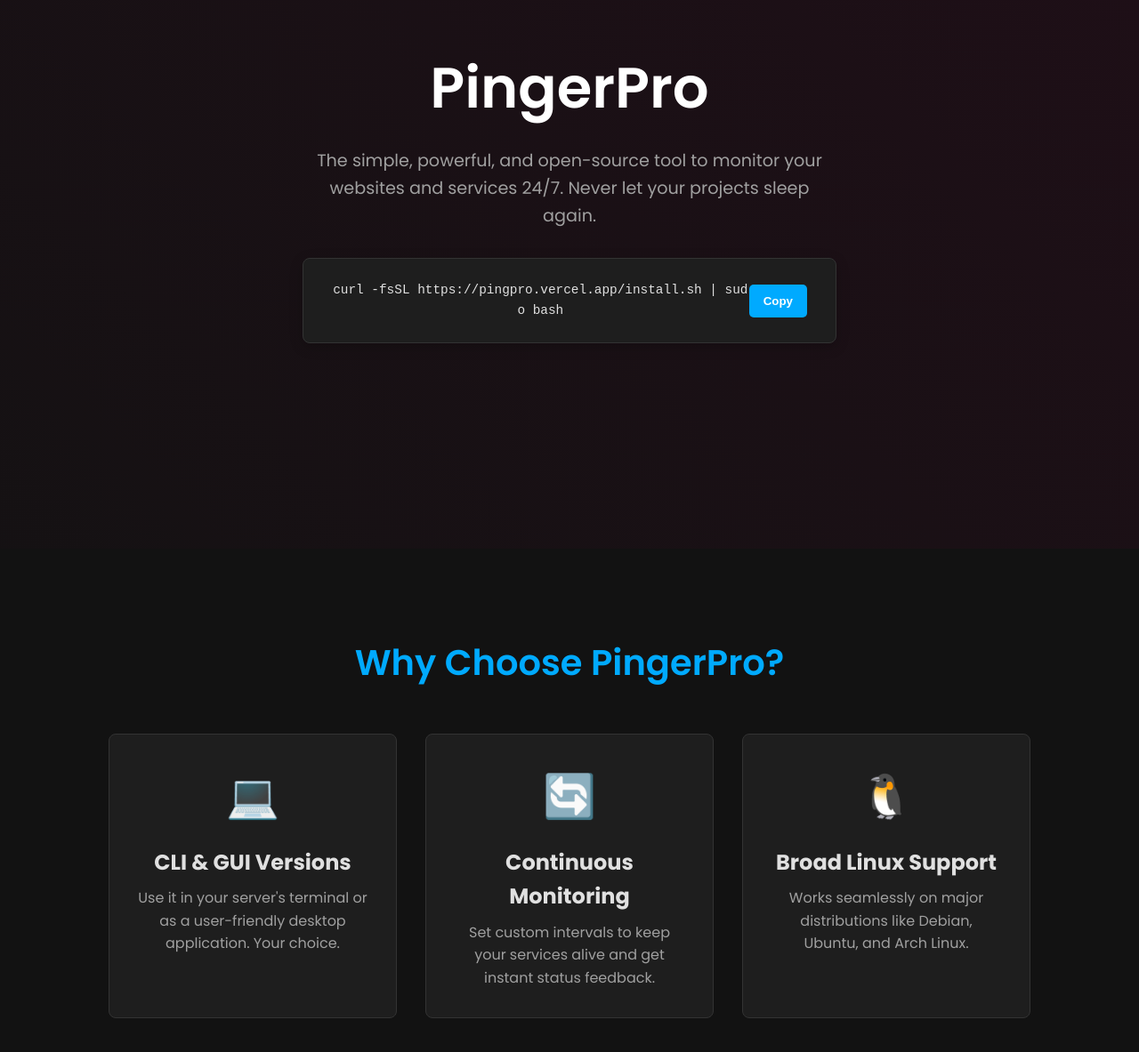
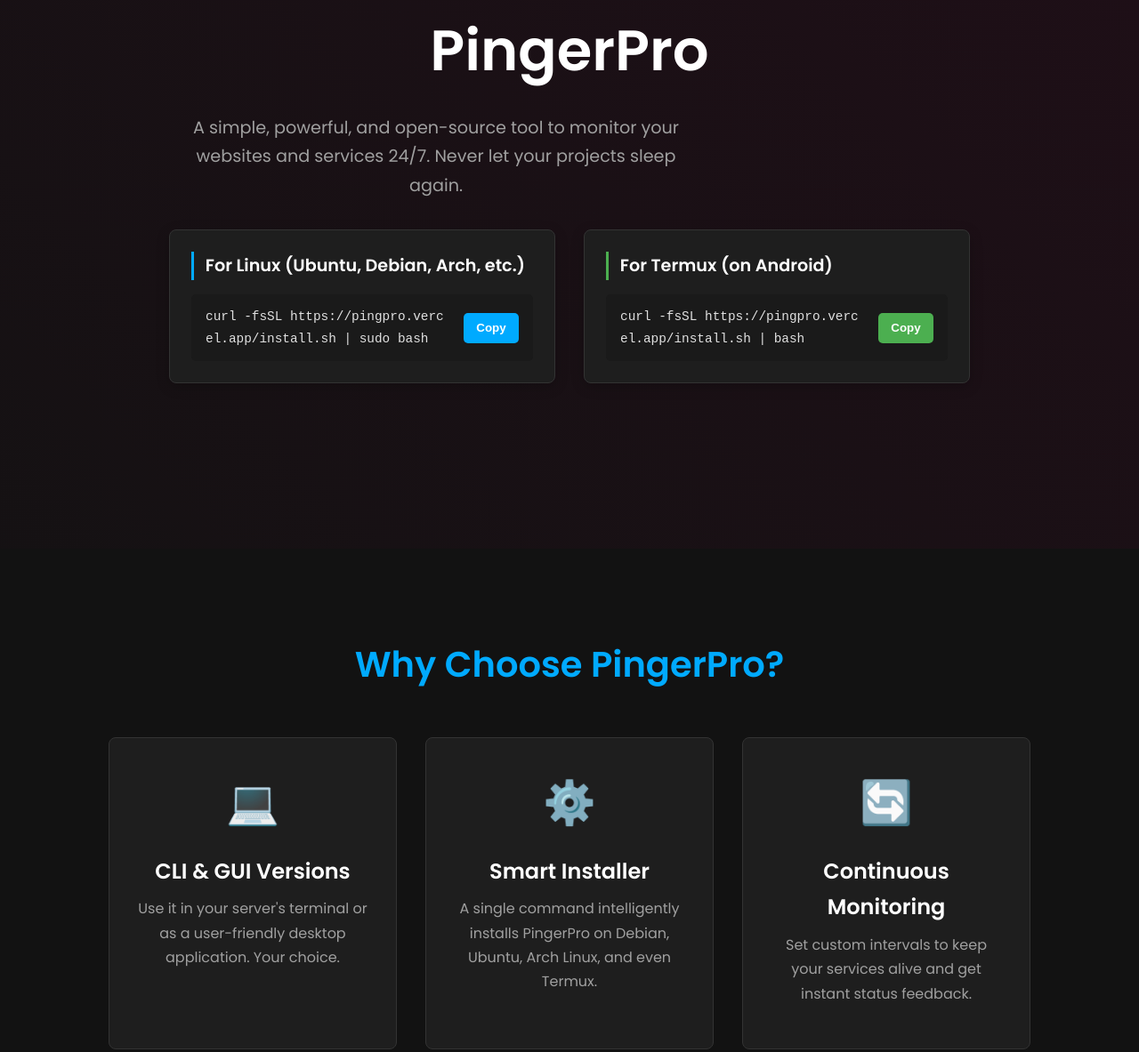
Before and after one commit to THECODERSKYT/PingPro, a plain HTML site: page index.html in a window 1280 px wide. Shown: the part 183-1366 px from the top of the page at 89% size. Drawn offline with Linux system fonts and the light colour scheme.

Commit message:
Update index.html

```diff
--- a/index.html
+++ b/index.html
@@ -3,219 +3,158 @@
 <head>
     <meta charset="UTF-8">
     <meta name="viewport" content="width=device-width, initial-scale=1.0">
-    <title>PingerPro - Your Ultimate Website Monitoring Tool</title>
+    <title>PingerPro - Simple & Powerful Website Monitoring</title>
 
-    <!-- CSS और JavaScript सब कुछ इसी फ़ाइल में है -->
     <style>
-        /* --- गूगल फ़ॉन्ट --- */
         @import url('https://fonts.googleapis.com/css2?family=Poppins:wght@300;400;600;700&display=swap');
-
-        /* --- CSS वेरिएबल्स (रंग बदलने के लिए) --- */
         :root {
             --bg-dark: #121212;
             --bg-light: #1e1e1e;
             --primary-color: #00aaff;
+            --termux-color: #4caf50; /* Termux के लिए हरा रंग */
             --text-light: #e0e0e0;
             --text-dark: #a0a0a0;
             --border-color: #333333;
+            --code-bg: #1a1a1a;
         }
-
-        /* --- बेसिक स्टाइलिंग --- */
-        * {
-            margin: 0;
-            padding: 0;
-            box-sizing: border-box;
-        }
-
-        html {
-            scroll-behavior: smooth;
-        }
-
+        * { margin: 0; padding: 0; box-sizing: border-box; }
+        html { scroll-behavior: smooth; }
         body {
             font-family: 'Poppins', sans-serif;
             background-color: var(--bg-dark);
             color: var(--text-light);
-            line-height: 1.6;
+            line-height: 1.7;
         }
-
-        .container {
-            max-width: 1100px;
-            margin: auto;
-            padding: 0 2rem;
-        }
-
-        h1, h2 {
-            font-weight: 600;
-            color: white;
-        }
-
-        h2 {
-            font-size: 2.5rem;
-            text-align: center;
-            margin-bottom: 1rem;
-            color: var(--primary-color);
-        }
-
-        p {
-            color: var(--text-dark);
-        }
-
-        /* --- हेडर और हीरो सेक्शन --- */
+        .container { max-width: 1100px; margin: auto; padding: 0 2rem; }
+        h1, h2, h3 { font-weight: 600; color: white; }
+        h2 { font-size: 2.5rem; text-align: center; margin-bottom: 1rem; color: var(--primary-color); }
+        p { color: var(--text-dark); margin-bottom: 1rem; }
         .hero {
-            height: 100vh;
+            min-height: 100vh;
             display: flex;
             flex-direction: column;
             justify-content: center;
             align-items: center;
             text-align: center;
-            padding: 0 1rem;
+            padding: 2rem 1rem;
             position: relative;
             overflow: hidden;
         }
-
-        /* बैकग्राउंड एनिमेशन */
         .hero::before {
-            content: '';
-            position: absolute;
-            top: 0; left: 0; right: 0; bottom: 0;
+            content: ''; position: absolute; top: 0; left: 0; right: 0; bottom: 0;
             background: linear-gradient(45deg, #0d1a26, #121212, #260d1a);
             background-size: 400% 400%;
-            animation: gradientAnimation 15s ease infinite;
-            z-index: -1;
+            animation: gradientAnimation 15s ease infinite; z-index: -1;
         }
+        @keyframes gradientAnimation { 0% { background-position: 0% 50%; } 50% { background-position: 100% 50%; } 100% { background-position: 0% 50%; } }
+        .hero h1 { font-size: 4rem; margin-bottom: 1rem; }
+        .hero .subtitle { font-size: 1.2rem; max-width: 600px; margin-bottom: 2rem; color: var(--text-dark); }
 
-        @keyframes gradientAnimation {
-            0% { background-position: 0% 50%; }
-            50% { background-position: 100% 50%; }
-            100% { background-position: 0% 50%; }
+        /* --- नया इंस्टॉलेशन ऑप्शंस --- */
+        .install-options {
+            display: flex;
+            gap: 2rem;
+            justify-content: center;
+            flex-wrap: wrap;
+            width: 100%;
+            max-width: 900px;
         }
-
-        .hero h1 {
-            font-size: 4rem;
-            margin-bottom: 1rem;
-        }
-
-        .hero p {
-            font-size: 1.2rem;
-            max-width: 600px;
-            margin-bottom: 2rem;
-        }
-
-        /* --- इंस्टॉलेशन कोड बॉक्स --- */
         .install-box {
             background-color: var(--bg-light);
             border: 1px solid var(--border-color);
             border-radius: 8px;
-            padding: 1.5rem 2rem;
+            padding: 1.5rem;
+            flex: 1;
+            min-width: 300px;
+            text-align: left;
+            box-shadow: 0 4px 15px rgba(0, 0, 0, 0.2);
+        }
+        .install-box h3 {
+            font-size: 1.2rem;
+            margin-bottom: 1rem;
+            border-left: 3px solid var(--primary-color);
+            padding-left: 0.8rem;
+        }
+        .install-box.termux h3 {
+            border-left-color: var(--termux-color);
+        }
+        .command-line {
+            background: var(--code-bg);
+            padding: 0.8rem 1rem;
+            border-radius: 5px;
             display: flex;
             align-items: center;
             justify-content: space-between;
-            max-width: 600px;
-            width: 100%;
-            box-shadow: 0 4px 15px rgba(0, 0, 0, 0.2);
         }
-
-        .install-box code {
+        .command-line code {
             font-family: 'Courier New', Courier, monospace;
             color: var(--text-light);
             font-size: 0.9rem;
             word-break: break-all;
         }
-
         .copy-btn {
-            background: var(--primary-color);
-            color: white;
-            border: none;
-            padding: 0.7rem 1rem;
-            border-radius: 5px;
-            cursor: pointer;
-            font-weight: 600;
-            transition: background-color 0.3s ease;
+            background: var(--primary-color); color: white; border: none; padding: 0.6rem 0.9rem;
+            border-radius: 5px; cursor: pointer; font-weight: 600; transition: background-color 0.3s ease;
+            margin-left: 1rem; flex-shrink: 0;
         }
-        .copy-btn:hover {
-            background: #0088cc;
+        .copy-btn:hover { background: #0088cc; }
+        .install-box.termux .copy-btn {
+            background: var(--termux-color);
+        }
+        .install-box.termux .copy-btn:hover {
+            background: #3e8e41;
         }
 
-        /* --- सेक्शन्स की स्टाइलिंग --- */
-        .section {
-            padding: 6rem 0;
+        .section { padding: 6rem 0; }
+        .features-grid { display: grid; grid-template-columns: repeat(auto-fit, minmax(280px, 1fr)); gap: 2rem; margin-top: 3rem; }
+        .feature-card { background: var(--bg-light); padding: 2rem; border: 1px solid var(--border-color); border-radius: 8px; text-align: center; transition: transform 0.3s ease, box-shadow 0.3s ease; }
+        .feature-card:hover { transform: translateY(-10px); box-shadow: 0 10px 20px rgba(0, 170, 255, 0.1); }
+        .feature-card .icon { font-size: 3rem; color: var(--primary-color); margin-bottom: 1rem; }
+        .feature-card h3 { font-size: 1.5rem; margin-bottom: 0.5rem; }
+        .usage-section h3 { font-size: 1.8rem; margin-top: 3rem; margin-bottom: 1rem; color: var(--text-light); }
+        pre { background: var(--code-bg); border: 1px solid var(--border-color); border-radius: 8px; padding: 1.5rem; color: #d0d0d0; white-space: pre-wrap; word-wrap: break-word; font-family: 'Courier New', Courier, monospace; font-size: 0.95rem; }
+        pre code { color: #aaffaa; }
+        footer { text-align: center; padding: 2rem 0; border-top: 1px solid var(--border-color); color: var(--text-dark); }
+        .hidden { opacity: 0; transform: translateY(30px); transition: opacity 0.6s ease-out, transform 0.6s ease-out; }
+        .visible { opacity: 1; transform: translateY(0); }
+        @media (max-width: 768px) {
+            .hero h1 { font-size: 2.8rem; }
+            .hero .subtitle { font-size: 1rem; }
+            h2 { font-size: 2rem; }
+            .install-options { flex-direction: column; }
+            .command-line code { font-size: 0.8rem; }
         }
-
-        /* --- फीचर्स ग्रिड --- */
-        .features-grid {
-            display: grid;
-            grid-template-columns: repeat(auto-fit, minmax(250px, 1fr));
-            gap: 2rem;
-            margin-top: 3rem;
-        }
-
-        .feature-card {
-            background: var(--bg-light);
-            padding: 2rem;
-            border: 1px solid var(--border-color);
-            border-radius: 8px;
-            text-align: center;
-            transition: transform 0.3s ease, box-shadow 0.3s ease;
-        }
-        .feature-card:hover {
-            transform: translateY(-10px);
-            box-shadow: 0 10px 20px rgba(0, 170, 255, 0.1);
-        }
-        .feature-card .icon {
-            font-size: 3rem;
-            color: var(--primary-color);
-            margin-bottom: 1rem;
-        }
-        .feature-card h3 {
-            font-size: 1.5rem;
-            margin-bottom: 0.5rem;
-        }
-
-        /* --- प्रॉम्प्ट सेक्शन --- */
-        .prompt-placeholder {
-            background-color: rgba(0, 170, 255, 0.05);
-            border: 2px dashed var(--primary-color);
-            border-radius: 10px;
-            padding: 2rem;
-            text-align: center;
-            margin-top: 3rem;
-        }
-        .prompt-placeholder p {
-            font-size: 1.1rem;
-        }
-
-        /* --- स्क्रॉल पर एनिमेशन के लिए --- */
-        .hidden {
-            opacity: 0;
-            transform: translateY(30px);
-            transition: opacity 0.6s ease-out, transform 0.6s ease-out;
-        }
-        .visible {
-            opacity: 1;
-            transform: translateY(0);
-        }
-
-        /* --- Responsive --- */
-        @media (max-width: 768px) {
-            .hero h1 { font-size: 2.5rem; }
-            .hero p { font-size: 1rem; }
-            h2 { font-size: 2rem; }
-            .install-box { flex-direction: column; gap: 1rem; }
-        }
-
     </style>
 </head>
 <body>
 
-    <!-- हीरो सेक्शन (पहला भाग जो दिखता है) -->
+    <!-- हीरो सेक्शन -->
     <header class="hero">
         <div class="container">
             <h1>PingerPro</h1>
-            <p>The simple, powerful, and open-source tool to monitor your websites and services 24/7. Never let your projects sleep again.</p>
-            <div class="install-box">
-                <code id="install-command">curl -fsSL https://pingpro.vercel.app/install.sh | sudo bash</code>
-                <button class="copy-btn" onclick="copyToClipboard()">Copy</button>
+            <p class="subtitle">A simple, powerful, and open-source tool to monitor your websites and services 24/7. Never let your projects sleep again.</p>
+
+            <!-- !!!  यहाँ बदलाव किया गया है  !!! -->
+            <div class="install-options">
+                <!-- Linux के लिए बॉक्स -->
+                <div class="install-box linux">
+                    <h3>For Linux (Ubuntu, Debian, Arch, etc.)</h3>
+                    <div class="command-line">
+                        <code id="install-command-linux">curl -fsSL https://pingpro.vercel.app/install.sh | sudo bash</code>
+                        <button class="copy-btn" onclick="copyToClipboard('install-command-linux', this)">Copy</button>
+                    </div>
+                </div>
+                <!-- Termux के लिए बॉक्स -->
+                <div class="install-box termux">
+                    <h3>For Termux (on Android)</h3>
+                    <div class="command-line">
+                        <code id="install-command-termux">curl -fsSL https://pingpro.vercel.app/install.sh | bash</code>
+                        <button class="copy-btn" onclick="copyToClipboard('install-command-termux', this)">Copy</button>
+                    </div>
+                </div>
             </div>
+            <!-- !!!  बदलाव का अंत  !!! -->
+
         </div>
     </header>
 
@@ -223,7 +162,7 @@
         <!-- फीचर्स सेक्शन -->
         <section id="features" class="section">
             <div class="container">
-                <h2>Why Choose PingerPro?</h2>
+                <h2 class="hidden">Why Choose PingerPro?</h2>
                 <div class="features-grid">
                     <div class="feature-card hidden">
                         <div class="icon">💻</div>
@@ -231,67 +170,78 @@
                         <p>Use it in your server's terminal or as a user-friendly desktop application. Your choice.</p>
                     </div>
                     <div class="feature-card hidden">
+                        <div class="icon">⚙️</div>
+                        <h3>Smart Installer</h3>
+                        <p>A single command intelligently installs PingerPro on Debian, Ubuntu, Arch Linux, and even Termux.</p>
+                    </div>
+                    <div class="feature-card hidden">
                         <div class="icon">🔄</div>
                         <h3>Continuous Monitoring</h3>
                         <p>Set custom intervals to keep your services alive and get instant status feedback.</p>
-                    </div>
-                    <div class="feature-card hidden">
-                        <div class="icon">🐧</div>
-                        <h3>Broad Linux Support</h3>
-                        <p>Works seamlessly on major distributions like Debian, Ubuntu, and Arch Linux.</p>
                     </div>
                 </div>
             </div>
         </section>
 
-        <!-- प्रॉम्प्ट डालने का सेक्शन -->
-        <section id="prompt-area" class="section">
+        <!-- कैसे उपयोग करें सेक्शन -->
+        <section id="usage" class="section usage-section">
             <div class="container">
-                <h2>Developer Prompts</h2>
+                <h2 class="hidden">How to Use</h2>
 
-                <!--
-                ======================================================================================
-                !!!  यहीं पर आपको मॉडिफाई करना है  !!!
-                ======================================================================================
-                नीचे दिए गए 'prompt-placeholder' div के अंदर, आप अपने प्रॉम्प्ट्स, कोड स्निपेट्स,
-                या कोई भी जानकारी डाल सकते हैं जो आप दिखाना चाहते हैं।
-                आप इस div को हटाकर अपनी खुद की HTML संरचना (structure) भी बना सकते हैं।
-                यह क्षेत्र विशेष रूप से आपके लिए खाली छोड़ा गया है।
-                ======================================================================================
-                -->
+                <div class="hidden">
+                    <h3>CLI Version (Command-Line)</h3>
+                    <p>After installation, you can run PingerPro directly from your terminal. This is ideal for servers and automation.</p>
+                    <pre><code># Basic usage (pings every 30 seconds by default)
+pingerpro-cli https://your-website-to-monitor.com
 
-                <div class="prompt-placeholder hidden">
-                    <h3>Your Prompts Here</h3>
-                    <p>This section is ready for you to customize. You can add your Python, Shell, or AI image generation prompts here. Edit the index.html file to get started.</p>
-                    <!-- उदाहरण: <pre><code>आप यहाँ अपना कोड डाल सकते हैं...</code></pre> -->
+# Ping every 10 seconds
+pingerpro-cli https://your-website-to-monitor.com -i 10
+
+# Silent mode (only shows status changes and errors)
+pingerpro-cli https://your-website-to-monitor.com -s</code></pre>
                 </div>
 
-                <!-- ========================== END OF MODIFICATION AREA ========================== -->
+                <div class="hidden">
+                    <h3>GUI Version (Desktop App)</h3>
+                    <p>For a graphical experience, simply run the GUI command. A window will open, allowing you to enter the URL and interval easily.</p>
+                    <pre><code># Just run this command to launch the app
+pingerpro-gui</code></pre>
+                </div>
 
             </div>
         </section>
 
     </main>
 
+    <!-- फुटर -->
+    <footer>
+        <div class="container">
+            <p>&copy; 2025 PingerPro. Created with passion.</p>
+        </div>
+    </footer>
+
     <!-- JavaScript कोड -->
     <script>
-        // --- 1. कॉपी-टू-क्लिपबोर्ड फंक्शन ---
-        function copyToClipboard() {
-            const commandText = document.getElementById('install-command').innerText;
-            const copyButton = document.querySelector('.copy-btn');
+        // --- 1. कॉपी-टू-क्लिपबोर्ड फंक्शन (अपडेटेड) ---
+        function copyToClipboard(elementId, buttonElement) {
+            const commandText = document.getElementById(elementId).innerText;
+            const originalText = buttonElement.innerText;
+            const originalColor = buttonElement.style.backgroundColor;
 
             navigator.clipboard.writeText(commandText).then(() => {
-                // सफलता पर
-                copyButton.innerText = 'Copied!';
+                buttonElement.innerText = 'Copied!';
+                buttonElement.style.background = '#28a745';
                 setTimeout(() => {
-                    copyButton.innerText = 'Copy';
-                }, 2000); // 2 सेकंड बाद टेक्स्ट वापस बदलें
+                    buttonElement.innerText = originalText;
+                    buttonElement.style.background = originalColor;
+                }, 2000);
             }, (err) => {
-                // विफलता पर
                 console.error('Could not copy text: ', err);
-                copyButton.innerText = 'Failed';
+                buttonElement.innerText = 'Failed';
+                buttonElement.style.background = '#dc3545';
                 setTimeout(() => {
-                    copyButton.innerText = 'Copy';
+                    buttonElement.innerText = originalText;
+                    buttonElement.style.background = originalColor;
                 }, 2000);
             });
         }
@@ -305,10 +255,9 @@
                     }
                 });
             }, {
-                threshold: 0.1 // 10% दिखने पर एनिमेशन शुरू करें
+                threshold: 0.1
             });
 
-            // सभी 'hidden' क्लास वाले एलिमेंट्स को चुनें और निरीक्षण करें
             const hiddenElements = document.querySelectorAll('.hidden');
             hiddenElements.forEach(el => observer.observe(el));
         });
```
